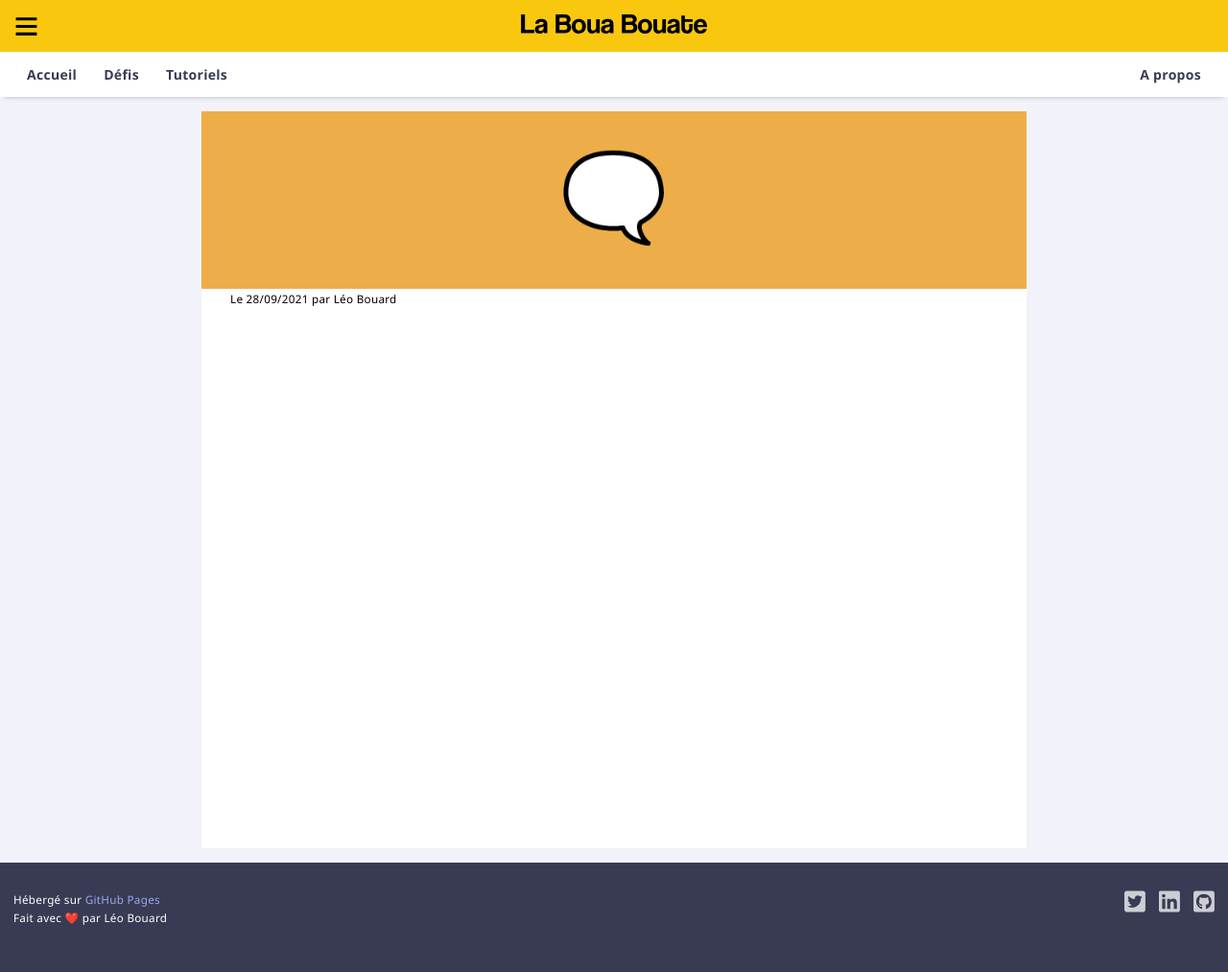
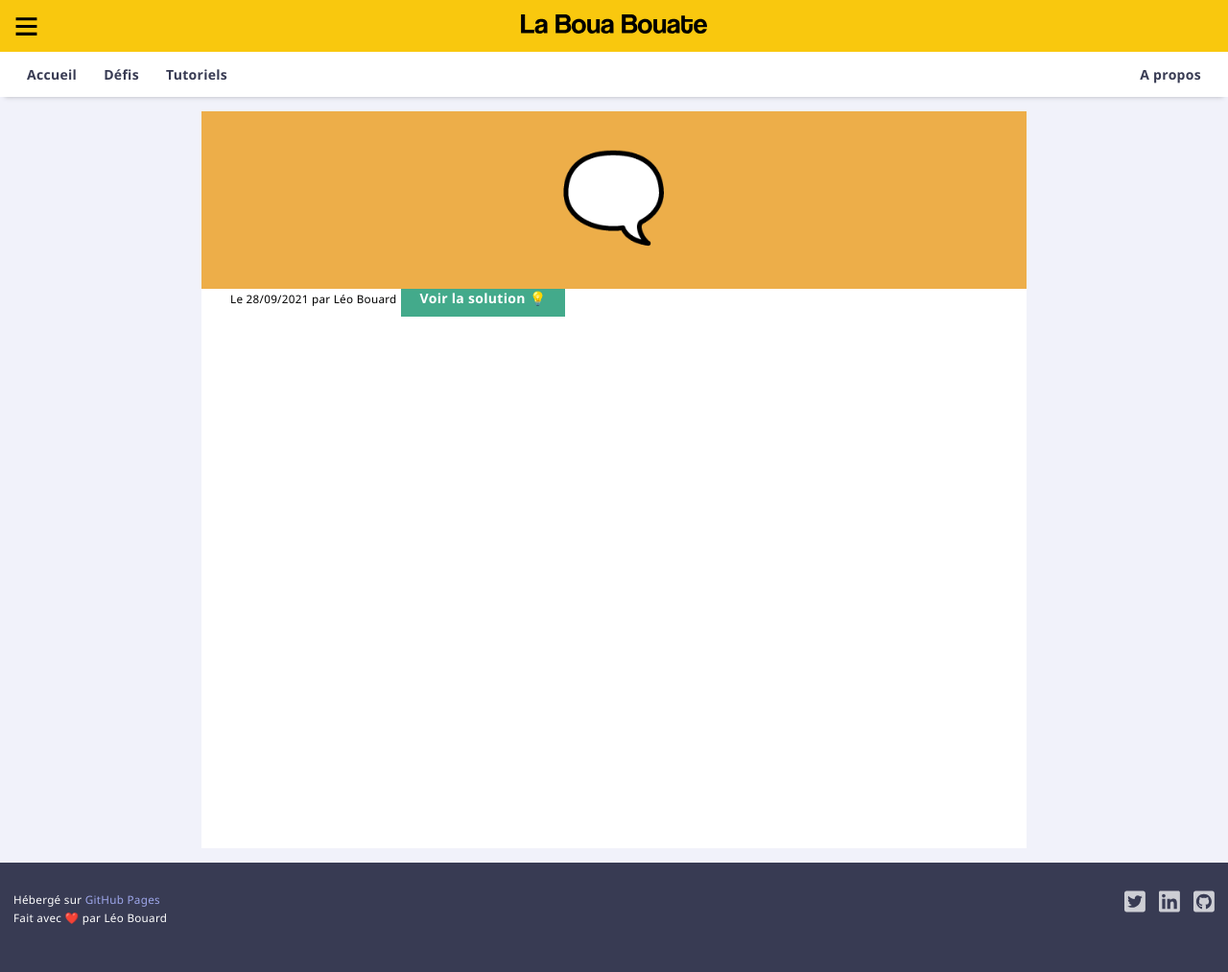
Before and after one commit to leobouard/leobouard.github.io, a Jekyll site: the page built from _posts/2021-09-28-begaiement.md, in a window 1280 px wide. Shown: the whole page at 96% size. Built offline with Jekyll 4.4.1, drawn with Linux system fonts in a browser that asks for light colours.

Commit message:
Add button to solution

```diff
--- a/_layouts/post.html
+++ b/_layouts/post.html
@@ -2,10 +2,16 @@
 layout: default
 ---
 
-<div class="postBanner" style="background-color: {{ page.thumbnailColor }};">
-    {{ page.icon }}
-</div>
+{% if page.icon %}
+    <div class="postBanner" style="background-color: {{ page.thumbnailColor }};">
+        {{ page.icon }}
+    </div>
+{% endif %}
 
 <small>Le {{ page.date | date: "%d/%m/%Y" }} par {{ site.author }}</small>
 
 {{ content }}
+
+{% if page.tags contains "challenges" %}
+    <a class= "button" href="{{ page.url }}-soluce">Voir la solution 💡</a>
+{% endif %}
--- a/assets/css/style.scss
+++ b/assets/css/style.scss
@@ -134,6 +134,20 @@ section {
             padding-right: 20px;
             border: 0;
         }
+    }
+
+    /* --- BUTTON LINK --- */
+
+    .button {
+        margin-top: 1em;
+        background-color: #43aa8b;
+        color: #fff;
+        font-weight: 600;
+        padding-top: 10px;
+        padding-bottom: 10px;
+        padding-left: 20px;
+        padding-right: 20px;
+        border: 0;
     }
 
     /* --- TEXT --- */
```
Also changed, not shown: _posts/2021-07-23-jour-de-paie-soluce.md (added, +6 -0 lines).
